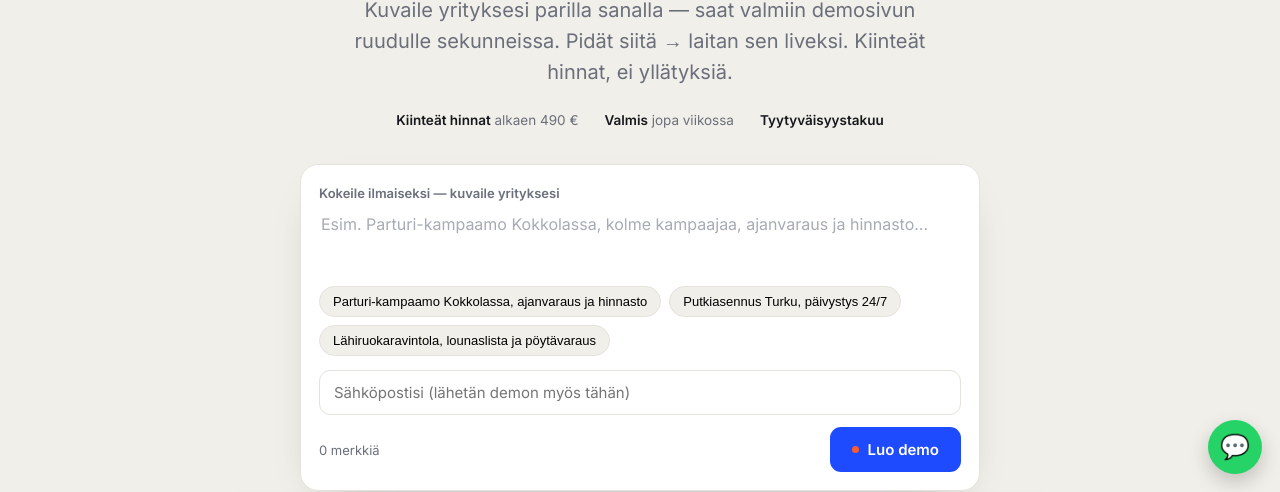
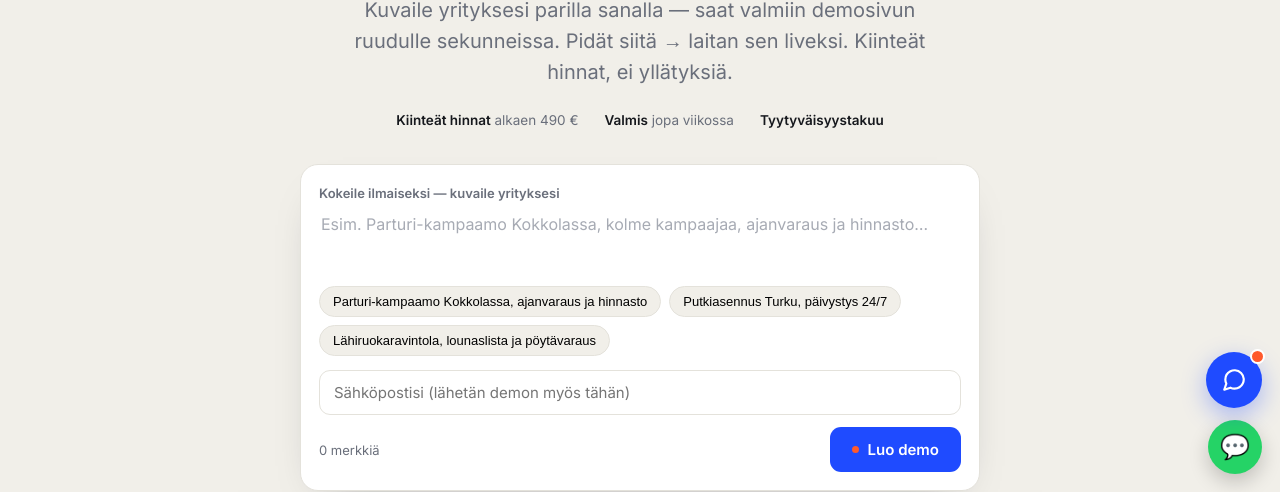
Before and after one commit to sivuverstas/sivuverstas, a website: page index.html in a window 1280 px wide. Shown: the part 308-800 px from the top of the page. Drawn offline with nearby package versions, Linux system fonts and the light colour scheme.

Commit message:
Add files via upload

```diff
--- /dev/null
+++ b/sivuverstas-chat.js
@@ -0,0 +1,322 @@
+/* =============================================================
+   Sivuverstas – AI-chatbotti (upotettava widget)
+   -------------------------------------------------------------
+   Toimii heti DEMO-tilassa ilman palvelinta tai API-avainta.
+   Kytke oikea Claude-AI asettamalla CONFIG.apiUrl alle
+   (ks. worker.js + LUE-MINUT-botti.md).
+   Upota sivulle ennen </body>:
+     <script src="sivuverstas-chat.js" defer></script>
+   ============================================================= */
+(function () {
+  "use strict";
+
+  /* ---------------------- ASETUKSET ------------------------- */
+  const CONFIG = {
+    brandName: "Sivuverstas",
+    subtitle: "Vastaan yleensä heti",
+    greeting:
+      "Hei! 👋 Olen Sivuverstaan apuri. Voin kertoa paketeista ja hinnoista, neuvoa sopivan ratkaisun tai ohjata kokeilemaan ilmaista demoa. Mitä haluaisit tietää?",
+    quickReplies: [
+      "Paljonko maksaa?",
+      "Mitä teette?",
+      "Kokeile demoa",
+      "Kuinka nopeasti?",
+    ],
+    // Sivuverstaan brändivärit (sininen + oranjessi aksentti)
+    accent: "#1F4BFF",
+    accentDark: "#1838C9",
+    // OIKEA AI: aseta tähän Cloudflare Workerin osoite, esim.
+    //   "https://sivuverstas-chat.kayttaja.workers.dev"
+    // Jätä tyhjäksi -> botti toimii demo-vastauksilla.
+    apiUrl: "",
+    // Mihin "Kokeile demoa" -nappi vie (hero-konsoli sivun ylhäällä)
+    demoUrl: "#",
+    // Mihin "Ota yhteyttä" -nappi vie
+    contactUrl: "#yhteys",
+  };
+
+  /* ------------- DEMO-VASTAUKSET (ilman AI:ta) -------------- */
+  const DEMO_RULES = [
+    {
+      keys: ["hinta", "maksa", "hinnat", "kustann", "paljonko se", "budjet", "euro", "hinnasto"],
+      reply:
+        "Kiinteät hinnat, ei tuntilaskutusta:\n• Pienet sivut – 490 € (1-sivuinen esittely)\n• Keskikokoiset – 890 € (jopa 5 sivua, suosituin)\n• Suuret sivut – 1490 € (8+ sivua, verkkokauppa/varaus)\n\nKaikkiin kuuluu oma domain, mobiilioptimointi ja julkaisu. Voit myös rakentaa oman paketin osa kerrallaan. Haluatko tarjouksen?",
+      action: "contact",
+    },
+    {
+      keys: ["teette", "palvelu", "mitä saa", "mitä teette", "tarjoa", "mitä myyt"],
+      reply:
+        "Teen edullisia, nopeita ja näyttäviä verkkosivuja pienyrityksille avaimet käteen -periaatteella: suunnittelu, sisällöt, tekniikka, julkaisu ja oma domain. Voit myös rakentaa oman paketin lisäosilla (SEO, ajanvaraus, verkkokauppa, logo…). Mistä haluat kuulla lisää?",
+    },
+    {
+      keys: ["demo", "kokeil", "näe sivu", "esikatselu", "testaa"],
+      reply:
+        "Kokeile ilmaiseksi! Kuvaile yrityksesi parilla sanalla sivun yläosan kentässä, niin näet valmiin demosivun ruudulla sekunneissa — ennen kuin maksat mitään. Jos pidät siitä, vien sen liveksi.",
+      action: "demo",
+    },
+    {
+      keys: ["kestää", "aikataulu", "milloin", "nopea", "kuinka kauan", "valmis", "kiire", "deadline"],
+      reply:
+        "Useimmiten sivu on valmis noin viikossa siitä kun sisällöt ovat kasassa. Kiireiset aikataulutkin onnistuvat usein. Onko sinulla tietty takaraja mielessä?",
+    },
+    {
+      keys: ["seo", "google", "hakukone", "näkyvyys", "löydy"],
+      reply:
+        "Keskikokoiseen ja suureen pakettiin kuuluu hakukoneoptimointi (SEO): tekninen optimointi, otsikot, meta-tiedot, nopeus ja mobiili. Pieneen kuuluu perus-Google-näkyvyys, ja SEO:n saa lisäosana (+200 €). Haluatko parantaa nykyisen sivusi näkyvyyttä?",
+      action: "contact",
+    },
+    {
+      keys: ["yhteys", "soita", "puhelin", "sähköposti", "email", "tavoit", "ihminen", "whatsapp"],
+      reply:
+        "Otetaan yhteyttä! Voit laittaa viestiä lomakkeella, soittaa, tai viestiä WhatsAppissa. Sähköposti: sivuverstas@gmail.com. Vastaan yleensä muutaman tunnin sisällä arkisin. Kerro lyhyesti mitä suunnittelet, niin palaan asiaan.",
+      action: "contact",
+    },
+    {
+      keys: ["verkkokaup", "kauppa", "myydä netissä", "ostoskori", "nettikauppa"],
+      reply:
+        "Verkkokauppa kuuluu Suureen pakettiin (1490 €) tai sen saa lisäosana (+600 €). Mukaan tuotehallinta, maksunvälitys ja toimitukset. Kerro mitä myyt, niin katsotaan sopiva ratkaisu.",
+      action: "contact",
+    },
+    {
+      keys: ["case", "referen", "esimerk", "asiakk", "kokemuks", "ennen", "jälkeen", "ea"],
+      reply:
+        "Hyvä esimerkki on EA-Turvallisuuskyltti Oy:n uudistus — sivulla on ennen/jälkeen-vertailu, josta näet eron. Voin kertoa lisää referensseistä; minkä alan esimerkit kiinnostavat?",
+    },
+    {
+      keys: ["ylläpito", "päivitys", "hosting", "huolto", "varmuuskop"],
+      reply:
+        "Ylläpito on valinnainen (19–59 €/kk paketista riippuen) ja sisältää hostingin, varmuuskopiot, tietoturvapäivitykset ja pienet sisältömuutokset. Et ole sidottu — domain ja sivu ovat sinun.",
+    },
+    {
+      keys: ["domain", "omista", "kuka omistaa", "sidott"],
+      reply:
+        "Sinä omistat sekä domainin että sivun — rekisteröin domainin sinun nimiisi. Et ole sidottu minuun, ja voit halutessasi viedä sivun mukanasi.",
+    },
+    {
+      keys: ["takuu", "en tykkää", "tyytymät", "riski", "entä jos"],
+      reply:
+        "Riski on pieni: näet demon ennen kuin maksat mitään, ja hiomme sen yhdessä kuntoon. Maksat vasta kun olet tyytyväinen — tyytyväisyystakuu.",
+    },
+  ];
+
+  const FALLBACK =
+    "Hyvä kysymys! Välitän sen mielelläni Jerelle. Voit jättää yhteystietosi lomakkeelle tai laittaa sähköpostia osoitteeseen sivuverstas@gmail.com. Sillä välin — haluaisitko kokeilla ilmaista demoa yrityksellesi?";
+
+  function demoReply(text) {
+    const t = (text || "").toLowerCase();
+    for (const rule of DEMO_RULES) {
+      if (rule.keys.some((k) => t.includes(k))) return rule;
+    }
+    if (/^(hei|moi|terve|morjes|hello|hi|moikka)\b/.test(t)) {
+      return { reply: "Hei! Mukava kun otit yhteyttä. Miten voin auttaa — paketit, hinnat vai ilmainen demo?" };
+    }
+    if (/(kiitos|kiitti|thanks|kiva)/.test(t)) {
+      return { reply: "Ole hyvä! 😊 Jos jokin jäi mietityttämään, kysy rohkeasti." };
+    }
+    return { reply: FALLBACK };
+  }
+
+  /* --------------------- TYYLIT ----------------------------- */
+  // Asemoitu WhatsApp-napin (oikea alakulma) yläpuolelle, ettei törmää.
+  const css = `
+  .sv-chat *{box-sizing:border-box;font-family:Inter,-apple-system,BlinkMacSystemFont,"Segoe UI",Roboto,Helvetica,Arial,sans-serif}
+  .sv-chat{position:fixed;bottom:84px;right:18px;z-index:2147483000}
+  .sv-launch{width:56px;height:56px;border-radius:50%;border:none;cursor:pointer;
+    background:${CONFIG.accent};color:#fff;box-shadow:0 8px 24px rgba(31,75,255,.35);
+    display:flex;align-items:center;justify-content:center;transition:transform .15s,background .2s;position:relative}
+  .sv-launch:hover{transform:scale(1.06);background:${CONFIG.accentDark}}
+  .sv-launch svg{width:26px;height:26px}
+  .sv-badge{position:absolute;top:-3px;right:-3px;width:15px;height:15px;border-radius:50%;background:#FF5A2C;border:2px solid #fff}
+  .sv-panel{position:absolute;bottom:70px;right:0;width:372px;max-width:calc(100vw - 28px);
+    height:560px;max-height:calc(100vh - 130px);background:#fff;border-radius:18px;
+    box-shadow:0 16px 48px rgba(20,24,40,.28);display:none;flex-direction:column;overflow:hidden;
+    opacity:0;transform:translateY(12px);transition:opacity .2s,transform .2s}
+  .sv-panel.open{display:flex;opacity:1;transform:translateY(0)}
+  .sv-head{background:${CONFIG.accent};color:#fff;padding:15px 17px;display:flex;align-items:center;gap:10px}
+  .sv-head .sv-dot{width:9px;height:9px;border-radius:50%;background:#4ade80;box-shadow:0 0 0 3px rgba(74,222,128,.25);flex:none}
+  .sv-head h4{margin:0;font-size:15px;font-weight:700;line-height:1.2;font-family:Inter}
+  .sv-head p{margin:0;font-size:12px;opacity:.85}
+  .sv-head .sv-close{margin-left:auto;background:none;border:none;color:#fff;cursor:pointer;opacity:.85;padding:4px;line-height:0}
+  .sv-head .sv-close:hover{opacity:1}
+  .sv-body{flex:1;overflow-y:auto;padding:16px;background:#FAF8F4;display:flex;flex-direction:column;gap:10px}
+  .sv-msg{max-width:85%;padding:10px 13px;border-radius:14px;font-size:14px;line-height:1.45;white-space:pre-wrap;word-wrap:break-word}
+  .sv-bot{background:#fff;color:#16181D;align-self:flex-start;border-bottom-left-radius:4px;box-shadow:0 1px 2px rgba(20,24,40,.07)}
+  .sv-user{background:${CONFIG.accent};color:#fff;align-self:flex-end;border-bottom-right-radius:4px}
+  .sv-quick{display:flex;flex-wrap:wrap;gap:7px;margin-top:2px}
+  .sv-quick button{background:#fff;border:1px solid ${CONFIG.accent};color:${CONFIG.accent};
+    border-radius:16px;padding:6px 12px;font-size:13px;cursor:pointer;transition:.15s;font-family:Inter}
+  .sv-quick button:hover{background:${CONFIG.accent};color:#fff}
+  .sv-cta{display:inline-block;margin-top:2px;background:${CONFIG.accent};color:#fff;text-decoration:none;
+    padding:9px 14px;border-radius:10px;font-size:13px;font-weight:600;align-self:flex-start}
+  .sv-cta:hover{background:${CONFIG.accentDark}}
+  .sv-typing{display:flex;gap:4px;padding:12px 14px;align-self:flex-start;background:#fff;border-radius:14px;box-shadow:0 1px 2px rgba(20,24,40,.07)}
+  .sv-typing span{width:7px;height:7px;border-radius:50%;background:#9ca3af;animation:svb 1.2s infinite}
+  .sv-typing span:nth-child(2){animation-delay:.2s}.sv-typing span:nth-child(3){animation-delay:.4s}
+  @keyframes svb{0%,60%,100%{opacity:.3;transform:translateY(0)}30%{opacity:1;transform:translateY(-4px)}}
+  .sv-foot{display:flex;padding:10px;gap:8px;border-top:1px solid #E4E2DB;background:#fff}
+  .sv-foot input{flex:1;border:1px solid #E4E2DB;border-radius:12px;padding:11px 13px;font-size:14px;outline:none;font-family:Inter}
+  .sv-foot input:focus{border-color:${CONFIG.accent}}
+  .sv-foot button{border:none;background:${CONFIG.accent};color:#fff;border-radius:12px;width:44px;cursor:pointer;display:flex;align-items:center;justify-content:center}
+  .sv-foot button:hover{background:${CONFIG.accentDark}}
+  .sv-foot button:disabled{opacity:.5;cursor:default}
+  .sv-note{text-align:center;font-size:11px;color:#9ca3af;padding:0 0 8px;background:#fff}
+  @media(max-width:420px){.sv-chat{bottom:80px;right:14px}.sv-panel{height:calc(100vh - 150px)}}
+  @media(prefers-reduced-motion:reduce){.sv-launch,.sv-panel,.sv-typing span{transition:none;animation:none}}
+  `;
+
+  /* --------------------- RAKENNE ---------------------------- */
+  function el(html) {
+    const d = document.createElement("div");
+    d.innerHTML = html.trim();
+    return d.firstChild;
+  }
+
+  function build() {
+    const style = document.createElement("style");
+    style.textContent = css;
+    document.head.appendChild(style);
+
+    const root = el(`<div class="sv-chat" role="complementary" aria-label="Chat"></div>`);
+
+    const launch = el(`<button class="sv-launch" aria-label="Avaa chat">
+      <span class="sv-badge"></span>
+      <svg viewBox="0 0 24 24" fill="none" stroke="currentColor" stroke-width="2" stroke-linecap="round" stroke-linejoin="round"><path d="M21 11.5a8.38 8.38 0 0 1-.9 3.8 8.5 8.5 0 0 1-7.6 4.7 8.38 8.38 0 0 1-3.8-.9L3 21l1.9-5.7a8.38 8.38 0 0 1-.9-3.8 8.5 8.5 0 0 1 4.7-7.6 8.38 8.38 0 0 1 3.8-.9h.5a8.48 8.48 0 0 1 8 8v.5z"/></svg>
+    </button>`);
+
+    const panel = el(`<div class="sv-panel" role="dialog" aria-label="Sivuverstaan chat">
+      <div class="sv-head">
+        <span class="sv-dot"></span>
+        <div><h4>${CONFIG.brandName}</h4><p>${CONFIG.subtitle}</p></div>
+        <button class="sv-close" aria-label="Sulje">
+          <svg width="20" height="20" viewBox="0 0 24 24" fill="none" stroke="currentColor" stroke-width="2" stroke-linecap="round"><path d="M18 6 6 18M6 6l12 12"/></svg>
+        </button>
+      </div>
+      <div class="sv-body"></div>
+      <div class="sv-foot">
+        <input type="text" placeholder="Kirjoita viesti…" aria-label="Viesti" />
+        <button class="sv-send" aria-label="Lähetä">
+          <svg width="20" height="20" viewBox="0 0 24 24" fill="none" stroke="currentColor" stroke-width="2" stroke-linecap="round" stroke-linejoin="round"><path d="m22 2-7 20-4-9-9-4 20-7z"/></svg>
+        </button>
+      </div>
+      <div class="sv-note">AI-apuri · voi tehdä virheitä</div>
+    </div>`);
+
+    root.appendChild(panel);
+    root.appendChild(launch);
+    document.body.appendChild(root);
+
+    const body = panel.querySelector(".sv-body");
+    const input = panel.querySelector("input");
+    const sendBtn = panel.querySelector(".sv-send");
+    const badge = launch.querySelector(".sv-badge");
+    const history = []; // {role, content} oikeaa AI:ta varten
+
+    function toggle(open) {
+      const opened = open !== undefined ? open : !panel.classList.contains("open");
+      panel.classList.toggle("open", opened);
+      if (opened) {
+        if (badge) badge.style.display = "none";
+        if (body.childElementCount === 0) addBot(CONFIG.greeting, true);
+        setTimeout(() => input.focus(), 250);
+      }
+    }
+    launch.addEventListener("click", () => toggle());
+    panel.querySelector(".sv-close").addEventListener("click", () => toggle(false));
+
+    function scroll() { body.scrollTop = body.scrollHeight; }
+
+    function addUser(text) {
+      const m = el(`<div class="sv-msg sv-user"></div>`);
+      m.textContent = text;
+      body.appendChild(m);
+      history.push({ role: "user", content: text });
+      scroll();
+    }
+
+    function ctaFor(action) {
+      if (action === "demo") return { href: CONFIG.demoUrl, label: "Kokeile ilmaista demoa →" };
+      if (action === "contact") return { href: CONFIG.contactUrl, label: "Ota yhteyttä →" };
+      return null;
+    }
+
+    function addBot(text, withQuick, action) {
+      const m = el(`<div class="sv-msg sv-bot"></div>`);
+      m.textContent = text;
+      body.appendChild(m);
+      history.push({ role: "assistant", content: text });
+      const cta = ctaFor(action);
+      if (cta) {
+        const a = el(`<a class="sv-cta" href="${cta.href}">${cta.label}</a>`);
+        a.addEventListener("click", () => toggle(false));
+        body.appendChild(a);
+      }
+      if (withQuick) {
+        const q = el(`<div class="sv-quick"></div>`);
+        CONFIG.quickReplies.forEach((label) => {
+          const b = document.createElement("button");
+          b.textContent = label;
+          b.addEventListener("click", () => { q.remove(); handle(label); });
+          q.appendChild(b);
+        });
+        body.appendChild(q);
+      }
+      scroll();
+    }
+
+    function typing(on) {
+      const t = body.querySelector(".sv-typing");
+      if (on && !t) {
+        body.appendChild(el(`<div class="sv-typing"><span></span><span></span><span></span></div>`));
+        scroll();
+      } else if (!on && t) t.remove();
+    }
+
+    async function handle(text) {
+      if (!text || !text.trim()) return;
+      addUser(text.trim());
+      input.value = "";
+      typing(true);
+      sendBtn.disabled = true;
+      try {
+        if (CONFIG.apiUrl) {
+          const reply = await callApi();
+          typing(false);
+          addBot(reply || FALLBACK);
+        } else {
+          await new Promise((r) => setTimeout(r, 550 + Math.random() * 450));
+          const res = demoReply(text);
+          typing(false);
+          addBot(res.reply, false, res.action);
+        }
+      } catch (e) {
+        typing(false);
+        addBot("Pahoittelut, yhteydessä oli häiriö. Yritä hetken kuluttua uudelleen tai laita viestiä: sivuverstas@gmail.com");
+      } finally {
+        sendBtn.disabled = false;
+        input.focus();
+      }
+    }
+
+    async function callApi() {
+      const r = await fetch(CONFIG.apiUrl, {
+        method: "POST",
+        headers: { "Content-Type": "application/json" },
+        body: JSON.stringify({ messages: history }),
+      });
+      if (!r.ok) throw new Error("API " + r.status);
+      const data = await r.json();
+      return data.reply || data.content || "";
+    }
+
+    sendBtn.addEventListener("click", () => handle(input.value));
+    input.addEventListener("keydown", (e) => {
+      if (e.key === "Enter") { e.preventDefault(); handle(input.value); }
+    });
+  }
+
+  if (document.readyState === "loading") {
+    document.addEventListener("DOMContentLoaded", build);
+  } else {
+    build();
+  }
+})();
```
Also changed, not shown: index.html (+2 -0 lines).
